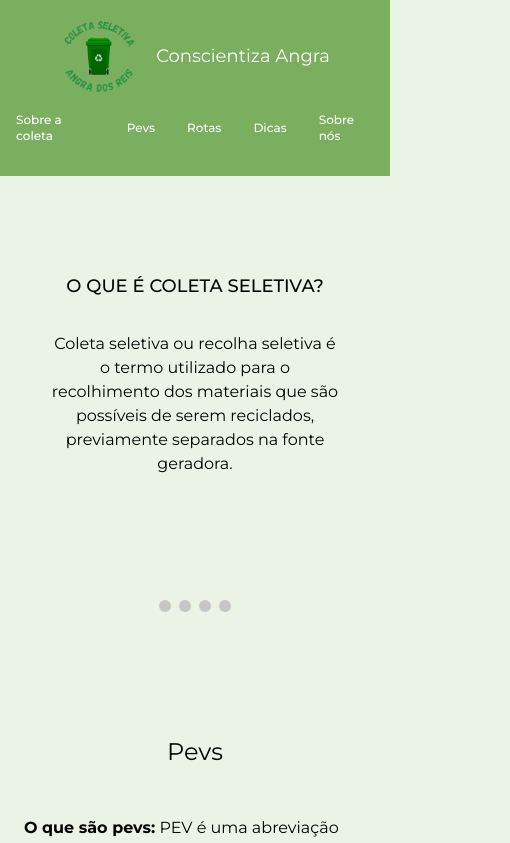
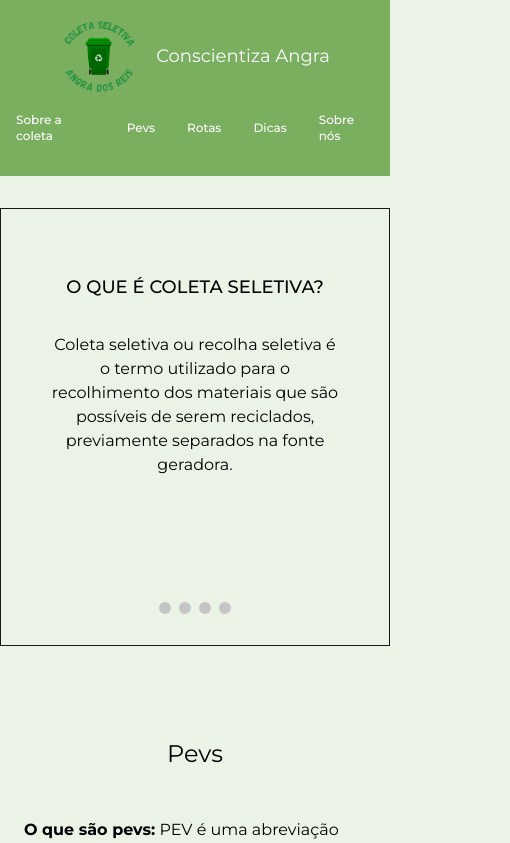
Before and after one commit to WeslleySOR/conscientiza-angra, a React (Vite) app: page / in a window 390 px wide. Shown: the top 843 px of the page, 510 px wide, since content can reach past the window. Built offline with nearby package versions, Linux system fonts and the light colour scheme.

Commit message:
fix: image bug

```diff
--- a/src/App.tsx
+++ b/src/App.tsx
@@ -6,7 +6,7 @@ import { Tips } from "./pages/Tips";
 
 function App() {
   return (
-    <main className={`min-h-screen w-screen mt-8 mb-4 `}>
+    <main className={`min-h-screen w-screen mt-8 mb-4`}>
       <AboutSelectiveCollection />
       <Pevs />
       <Routes />
--- a/src/components/AboutSelectiveCollectionComponent/Mobile.tsx
+++ b/src/components/AboutSelectiveCollectionComponent/Mobile.tsx
@@ -17,7 +17,7 @@ export function AboutSelectiveCollectionComponentMobile() {
   return (
     <>
       <div
-        className="scroll-mt-[192px] relative flex md:scroll-mt-[112px] lg:scroll-mt-[132px] xl:mx-12 xl:mt-8"
+        className="scroll-mt-[192px] relative flex border border-solid border-zinc-900 md:scroll-mt-[112px] lg:scroll-mt-[132px] xl:mx-12 xl:mt-8"
         id="sobre-a-coleta"
       >
         <div ref={sliderRef} className="keen-slider">
--- a/src/components/TipsCard/index.tsx
+++ b/src/components/TipsCard/index.tsx
@@ -7,7 +7,7 @@ export function TipsCard() {
       <div className="flex flex-col py-16">
         <header className="flex flex-col justify-center items-center mb-8">
           <h2 className="text-lg">Sabão caseiro em barra</h2>
-          <img className="max-w-[630px]" src={sabaoImage} alt="" />
+          <img className="max-w-full md:max-w-[630px]" src={sabaoImage} alt="" />
         </header>
         <main className="flex flex-col px-10 gap-10">
           <div className="flex flex-col">
@@ -59,7 +59,7 @@ export function TipsCard() {
       <div className="flex flex-col py-16">
         <header className="flex flex-col justify-center items-center mb-8">
           <h2 className="text-lg">Copos reciclados</h2>
-          <img className="max-w-[630px]" src={copoReciclado} alt="" />
+          <img className="max-w-full md:max-w-[630px]" src={copoReciclado} alt="" />
         </header>
         <main className="flex flex-col px-10 gap-10">
           <div className="flex flex-col">
```
